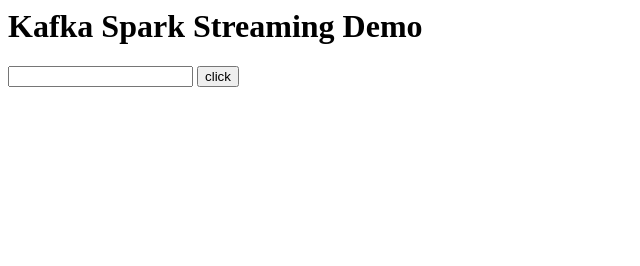
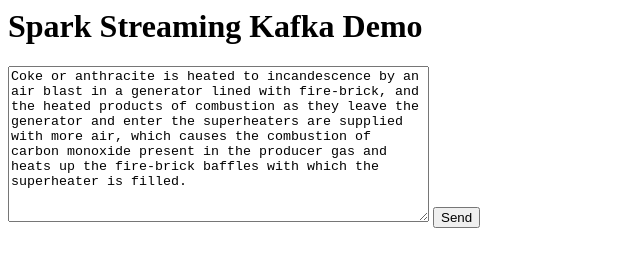
Before and after one commit to rurumimic/spark-streaming-kafka, a website: page client/index.html in a window 1280 px wide. Shown: the whole page, without its empty margins (0-640 px from the left). Drawn offline with Linux system fonts and the light colour scheme.

```diff
--- a/client/index.html
+++ b/client/index.html
@@ -5,8 +5,8 @@
   </head>
 
   <body>
-    <h1>Kafka Spark Streaming Demo</h1>
-    <input type="text" id="read" value="" />
-    <button id="btn">click</button>
+    <h1>Spark Streaming Kafka Demo</h1>
+    <textarea id="read" rows="10" cols="50">Coke or anthracite is heated to incandescence by an air blast in a generator lined with fire-brick, and the heated products of combustion as they leave the generator and enter the superheaters are supplied with more air, which causes the combustion of carbon monoxide present in the producer gas and heats up the fire-brick baffles with which the superheater is filled.</textarea>
+    <button id="btn">Send</button>
   </body>
 </html>
--- a/index.js
+++ b/index.js
@@ -25,8 +25,7 @@
 
 // Consumer
 consumer.on('message', function (message) {
-  const payload = JSON.stringify({ body: message.value });
-  console.log('Return:', payload);
+  console.log('Return:', message.value);
 });
 
 consumer.on('offsetOutOfRange', function (topic) {
@@ -60,7 +59,7 @@
     producer.send([
       { topic: 'topic-from-node', partition: 0, messages: message, attributes: 0 }
     ], function (err, result) {
-      console.log('Produce Result: ', err || result);
+      // console.log('Produce Result: ', err || result);
     });
   }
 );
```
Also changed, not shown: README.md, 1 other file.
